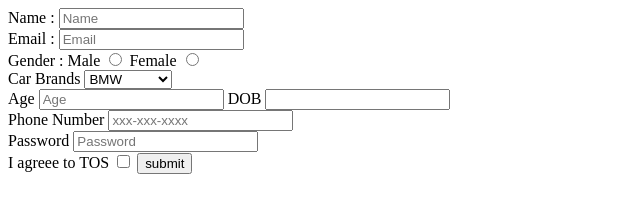
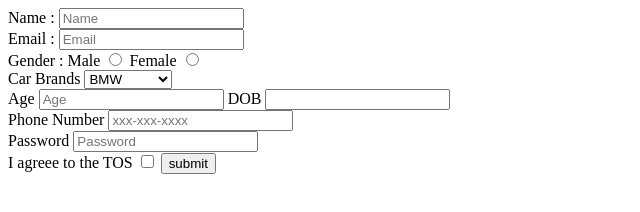
Before and after one commit to acciojob/signup-form-car-mismuskan, a website: page main.html in a window 1280 px wide. Shown: the whole page, without its empty margins (0-640 px from the left). Drawn offline with Linux system fonts and the light colour scheme.

Commit message:
created a submission

```diff
--- a/main.html
+++ b/main.html
@@ -49,7 +49,7 @@
 	<input type="password" id="password" required placeholder="Password">
 <br>
 
-		<label for="check">I agreee to TOS</label>
+		<label for="check">I agreee to the TOS</label>
 	<input type="checkbox" id="tos" required>
 		<input type="submit" value="submit">
 </form>
```
